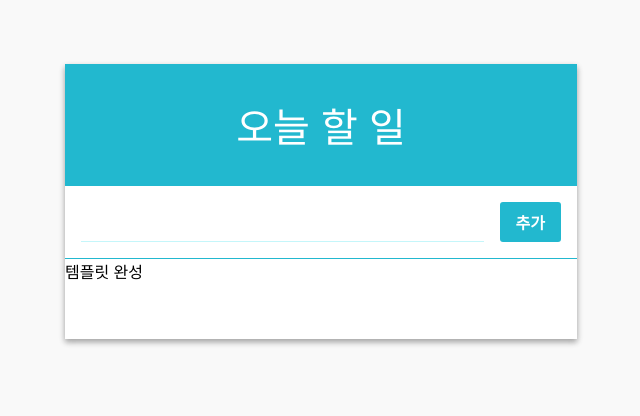
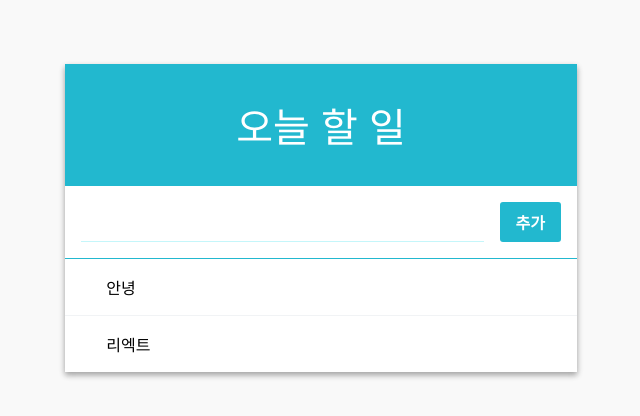
Before and after one commit to swtpumpkin/react-todolist, a React (Create React App) app: page / in a window 1280 px wide. Shown: the top 416 px of the page, without its empty margins (319-959 px from the left). Built offline with nearby package versions, Linux system fonts and the light colour scheme.

Commit message:
TodoItem 생성

```diff
--- a/src/App.js
+++ b/src/App.js
@@ -2,12 +2,13 @@
 import './App.css';
 import TodoListTemplate from './components/TodoListTemplate';
 import Form from './components/Form';
+import TodoItemList from './components/TodoItemList';
 
 class App extends Component {
   render() {
     return (
       <TodoListTemplate form={<Form/>}>
-        템플릿 완성
+        <TodoItemList/>
       </TodoListTemplate>
     );
   }
--- /dev/null
+++ b/src/components/TodoItem.css
@@ -0,0 +1,53 @@
+.todo-item {
+    padding: 1rem;
+    display: flex;
+    align-items: center;
+    /* 세로 가운데 정렬 */
+    cursor: pointer;
+    transition: all 0.15s;
+    user-select: none;
+}
+
+.todo-item:hover {
+    background: #e3fafc;
+}
+
+
+/* todo-item 에 마우스가 있을때만 .remove 보이기 */
+
+.todo-item:hover .remove {
+    opacity: 1;
+}
+
+
+/* todo-item 사이에 윗 테두리 */
+
+.todo-item+.todo-item {
+    border-top: 1px solid #f1f3f5;
+}
+
+.remove {
+    margin-right: 1rem;
+    color: #e64980;
+    font-weight: 600;
+    opacity: 0;
+}
+
+.todo-text {
+    flex: 1;
+    /* 체크, 엑스를 제외한 공간 다 채우기 */
+    word-break: break-all;
+}
+
+.checked {
+    text-decoration: line-through;
+    color: #adb5bd;
+}
+
+.check-mark {
+    font-size: 1.5rem;
+    line-height: 1rem;
+    margin-left: 1rem;
+    color: #3bc9db;
+    font-weight: 800;
+}
--- /dev/null
+++ b/src/components/TodoItem.js
@@ -0,0 +1,36 @@
+import React, { Component } from 'react';
+import './TodoItem.css';
+
+/*
+  text: todo 내용
+  checked: 체그박스 상태
+  id: todo의 고유 아이디
+  onToggle: 체크박스를 켜고 끄는 함수
+  onRemove: 아이템을 삭제시키는 함수
+*/
+
+class TodoItem extends Component {
+  render() {
+    const { text, checked, id, onToggle, onRemove } = this.props;
+
+    return (
+      <div className="todo-item" onClick={() => onToggle(id)}>
+        <div className="remove" onClick={(e) => {
+          e.stopPropagation(); // stopPropagation()는 이벤트의 확산을 막아줌 onRemove만 실행됨
+          onRemove(id)
+          }
+        }>
+          &times;
+        </div>
+        <div className={`todo-text ${checked && 'checked'}`}>
+          <div>{text}</div>
+        </div>
+        {
+          checked && (<div className="check-mark">✓</div>)
+        }
+      </div>
+    )
+  }
+}
+
+export default TodoItem;
--- a/src/components/TodoItemList.js
+++ b/src/components/TodoItemList.js
@@ -1,4 +1,5 @@
 import React, { Component } from 'react';
+import TodoItem from './TodoItem';
 
 class TodoItemList extends Component {
   render() {
@@ -6,7 +7,8 @@
 
     return (
       <div>
-
+        <TodoItem text="안녕"/>
+        <TodoItem text="리엑트"/>
       </div>
     );
   };
```
